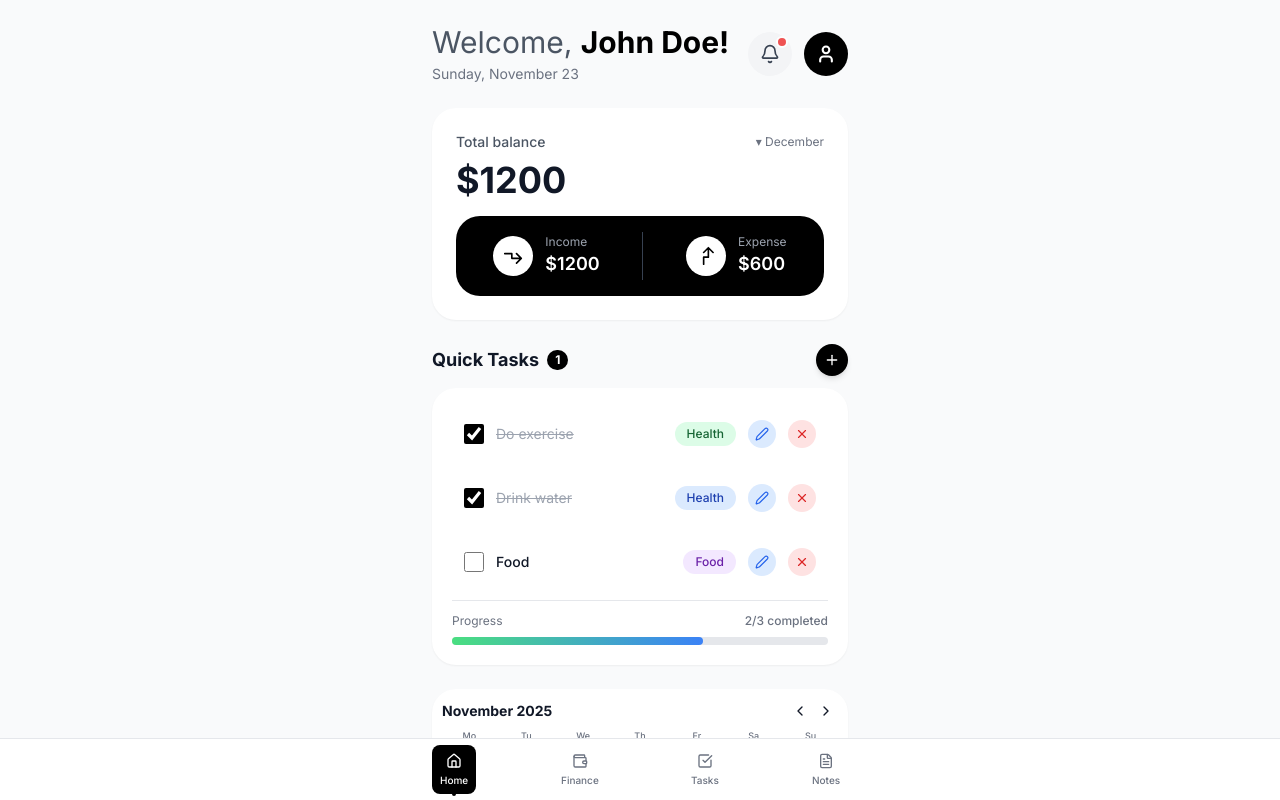
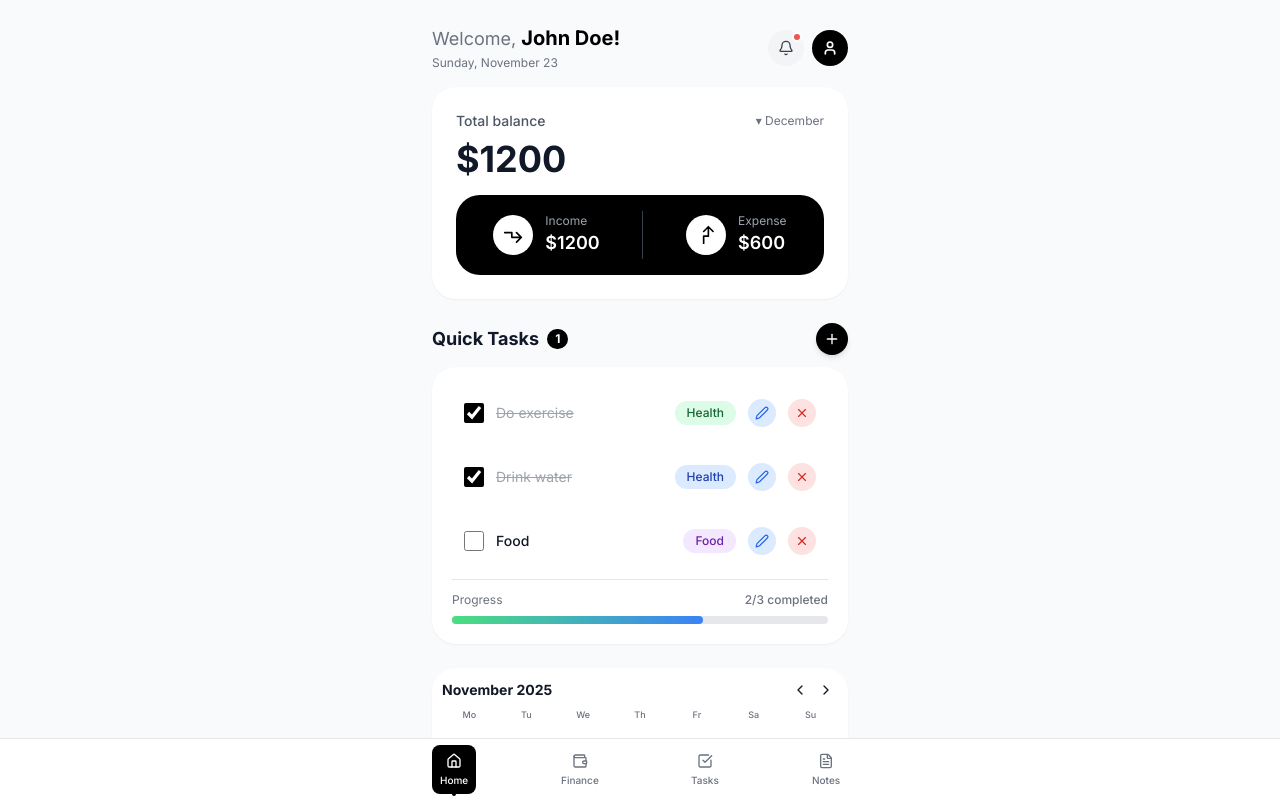
Before and after one commit to jayaprakash011105/NOTABLE, a React (Vite) app: page / in a window 1280 px wide. Shown: the top 800 px of the page. Built offline with nearby package versions, Linux system fonts and the light colour scheme.

Commit message:
refactor: make header more compact and visually appealing

```diff
--- a/src/components/Header.tsx
+++ b/src/components/Header.tsx
@@ -9,39 +9,39 @@ const Header = () => {
     const [hasNotifications] = useState(true);
 
     return (
-        <div className="mb-6">
+        <div className="mb-4">
             <div className="flex items-center justify-between">
-                {/* Welcome Text - simple, no gradient */}
+                {/* Welcome Text - compact and clean */}
                 <div>
-                    <h1 className="text-2xl md:text-3xl font-bold text-black dark:text-white">
-                        <span className="text-gray-600 dark:text-gray-400 font-normal">Welcome, </span>
+                    <h1 className="text-lg md:text-xl font-bold text-black dark:text-white">
+                        <span className="text-gray-500 dark:text-gray-400 font-normal text-base md:text-lg">Welcome, </span>
                         {userName}!
                     </h1>
-                    <p className="text-sm text-gray-500 dark:text-gray-400 mt-1">
+                    <p className="text-xs text-gray-500 dark:text-gray-400 mt-0.5">
                         {new Date().toLocaleDateString('en-US', { weekday: 'long', month: 'long', day: 'numeric' })}
                     </p>
                 </div>
 
-                {/* Action Buttons */}
-                <div className="flex items-center gap-3">
+                {/* Action Buttons - smaller and cleaner */}
+                <div className="flex items-center gap-2">
                     {/* Notification Bell */}
                     <button
-                        className="relative w-11 h-11 rounded-full bg-gray-100 dark:bg-gray-800 flex items-center justify-center hover:scale-110 active:scale-95 transition-all duration-200"
+                        className="relative w-9 h-9 rounded-full bg-gray-100 dark:bg-gray-800 flex items-center justify-center hover:scale-110 active:scale-95 transition-all duration-200"
                         aria-label="Notifications"
                     >
-                        <Bell className="w-5 h-5 text-gray-700 dark:text-gray-300" />
+                        <Bell className="w-4 h-4 text-gray-700 dark:text-gray-300" />
                         {hasNotifications && (
-                            <span className="absolute top-1 right-1 w-3 h-3 bg-red-500 rounded-full border-2 border-white dark:border-gray-900 animate-pulse" />
+                            <span className="absolute top-0.5 right-0.5 w-2.5 h-2.5 bg-red-500 rounded-full border-2 border-white dark:border-gray-900 animate-pulse" />
                         )}
                     </button>
 
-                    {/* User Avatar - simple black background */}
+                    {/* User Avatar */}
                     <button
                         onClick={() => navigate('/profile')}
-                        className="w-11 h-11 rounded-full bg-black dark:bg-white flex items-center justify-center hover:scale-110 active:scale-95 transition-all duration-200"
+                        className="w-9 h-9 rounded-full bg-black dark:bg-white flex items-center justify-center hover:scale-110 active:scale-95 transition-all duration-200"
                         aria-label="Profile"
                     >
-                        <User className="w-5 h-5 text-white dark:text-black" strokeWidth={2.5} />
+                        <User className="w-4 h-4 text-white dark:text-black" strokeWidth={2.5} />
                     </button>
                 </div>
             </div>
```
